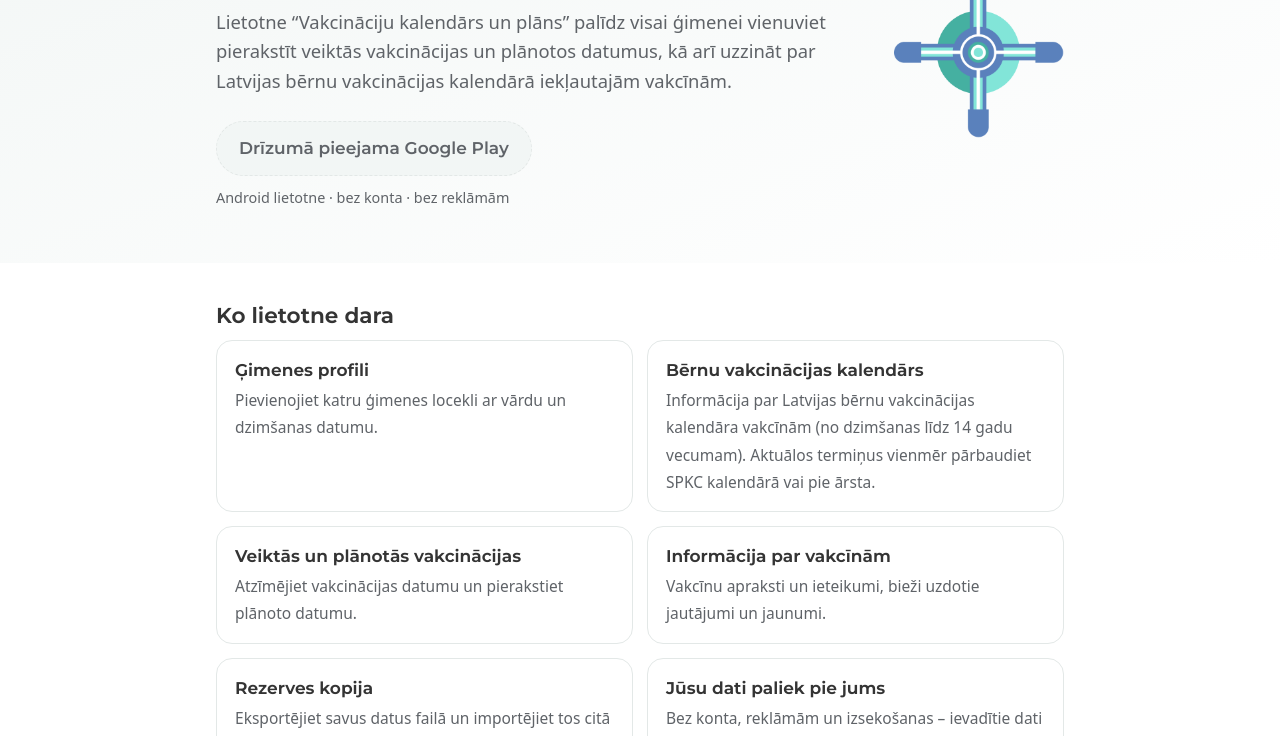
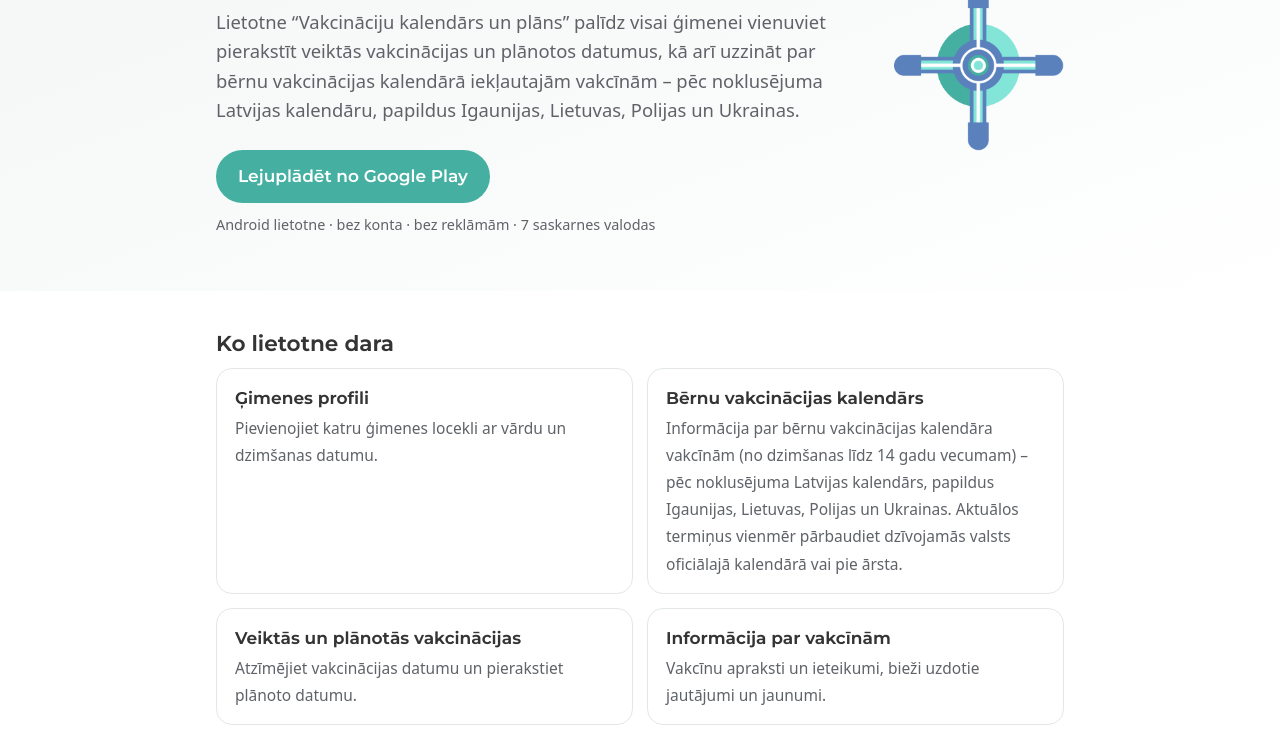
Before and after one commit to MasterAGB/vaccine-planner, a plain HTML site: page index.html in a window 1280 px wide. Shown: the part 231-967 px from the top of the page. Drawn offline with Linux system fonts and the light colour scheme.

Commit message:
[website] 1.12: landing pages now say 7 interface languages + 5-country calendars (LV default, EE/LT/PL/UA); privacy minSdk wording fixed (Android 6.0); README Play-link section

```diff
--- a/index.html
+++ b/index.html
@@ -25,9 +25,9 @@
       <div class="wrap">
         <div>
           <h1>Visas ģimenes vakcinācijas – vienuviet</h1>
-          <p class="lead">Lietotne “Vakcināciju kalendārs un plāns” palīdz visai ģimenei vienuviet pierakstīt veiktās vakcinācijas un plānotos datumus, kā arī uzzināt par Latvijas bērnu vakcinācijas kalendārā iekļautajām vakcīnām.</p>
-          <span class="button button-soon" aria-disabled="true">Drīzumā pieejama Google Play</span>
-          <p class="note-small">Android lietotne · bez konta · bez reklāmām</p>
+          <p class="lead">Lietotne “Vakcināciju kalendārs un plāns” palīdz visai ģimenei vienuviet pierakstīt veiktās vakcinācijas un plānotos datumus, kā arī uzzināt par bērnu vakcinācijas kalendārā iekļautajām vakcīnām – pēc noklusējuma Latvijas kalendāru, papildus Igaunijas, Lietuvas, Polijas un Ukrainas.</p>
+          <a class="button" href="https://play.google.com/store/apps/details?id=lv.sensora.vaccine" target="_blank" rel="noopener">Lejuplādēt no Google Play</a>
+          <p class="note-small">Android lietotne · bez konta · bez reklāmām · 7 saskarnes valodas</p>
         </div>
         <img class="icon" src="assets/icon.png" alt="Lietotnes ikona">
       </div>
@@ -37,7 +37,7 @@
       <h2>Ko lietotne dara</h2>
       <ul class="features">
         <li><strong>Ģimenes profili</strong><span>Pievienojiet katru ģimenes locekli ar vārdu un dzimšanas datumu.</span></li>
-        <li><strong>Bērnu vakcinācijas kalendārs</strong><span>Informācija par Latvijas bērnu vakcinācijas kalendāra vakcīnām (no dzimšanas līdz 14 gadu vecumam). Aktuālos termiņus vienmēr pārbaudiet SPKC kalendārā vai pie ārsta.</span></li>
+        <li><strong>Bērnu vakcinācijas kalendārs</strong><span>Informācija par bērnu vakcinācijas kalendāra vakcīnām (no dzimšanas līdz 14 gadu vecumam) – pēc noklusējuma Latvijas kalendārs, papildus Igaunijas, Lietuvas, Polijas un Ukrainas. Aktuālos termiņus vienmēr pārbaudiet dzīvojamās valsts oficiālajā kalendārā vai pie ārsta.</span></li>
         <li><strong>Veiktās un plānotās vakcinācijas</strong><span>Atzīmējiet vakcinācijas datumu un pierakstiet plānoto datumu.</span></li>
         <li><strong>Informācija par vakcīnām</strong><span>Vakcīnu apraksti un ieteikumi, bieži uzdotie jautājumi un jaunumi.</span></li>
         <li><strong>Rezerves kopija</strong><span>Eksportējiet savus datus failā un importējiet tos citā tālrunī. Imports aizstāj tur esošos datus.</span></li>
```
Also changed, not shown: en.html (+4 -4 lines), privacy.html (+2 -2 lines), 1 other file.
